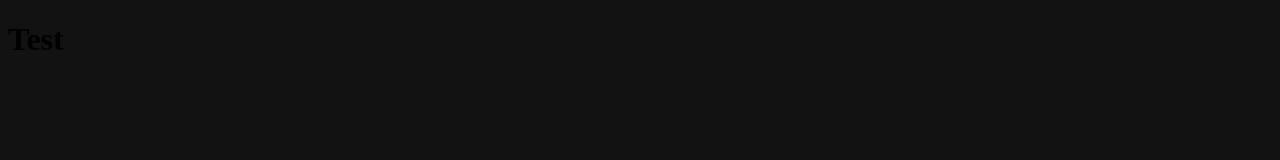
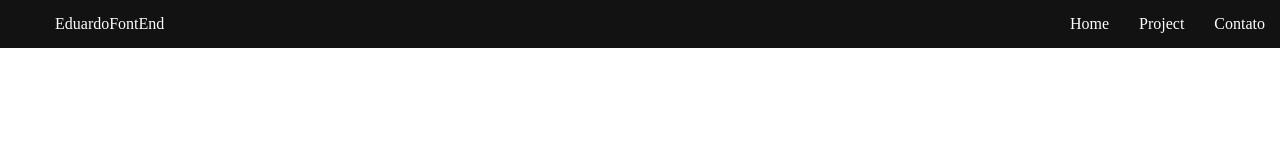
Before and after one commit to eduardo-developer01/portfolio-front-end, a plain HTML site: page index.html in a window 1280 px wide. Drawn offline with Linux system fonts and the light colour scheme.

Commit message:
format in vscode

```diff
--- a/css/style.css
+++ b/css/style.css
@@ -1,3 +1,21 @@
 body {
-    background-color: #121212;
+  margin: 0;
 }
+
+#navigationBar {
+  display: flex;
+  background-color: #121212;
+  margin: 0;
+}
+
+#navigationBar li {
+  color: white;
+  text-decoration: none;
+  display: block;
+  padding: 15px;
+  font-family: sen-serif;
+}
+
+#navigationBar li:first-child {
+  margin-right: auto;
+}
--- a/index.html
+++ b/index.html
@@ -1,14 +1,21 @@
 <!DOCTYPE html>
 <html lang="en">
   <head>
-  <meta charset="UTF-8">
-  <meta http-equiv="X-UA-Compatible" content="IE=edge">
-  <meta name="viewport" content="width=device-width, initial-scale=1.0">
-  <link rel="stylesheet" href="css/style.css">
+    <meta charset="UTF-8" />
+    <meta http-equiv="X-UA-Compatible" content="IE=edge" />
+    <meta name="viewport" content="width=device-width, initial-scale=1.0" />
+    <link rel="stylesheet" href="css/style.css" />
     <title>Portifolio</title>
   </head>
   <body>
-  <h1>Test</h1>
+    <nav>
+      <ul id="navigationBar">
+        <li>EduardoFontEnd</li>
+        <li>Home</li>
+        <li>Project</li>
+        <li>Contato</li>
+      </ul>
+    </nav>
     <script src="js/script.js"></script>
   </body>
 </html>
```
Lines whose indentation alone changed are shown as unchanged.
